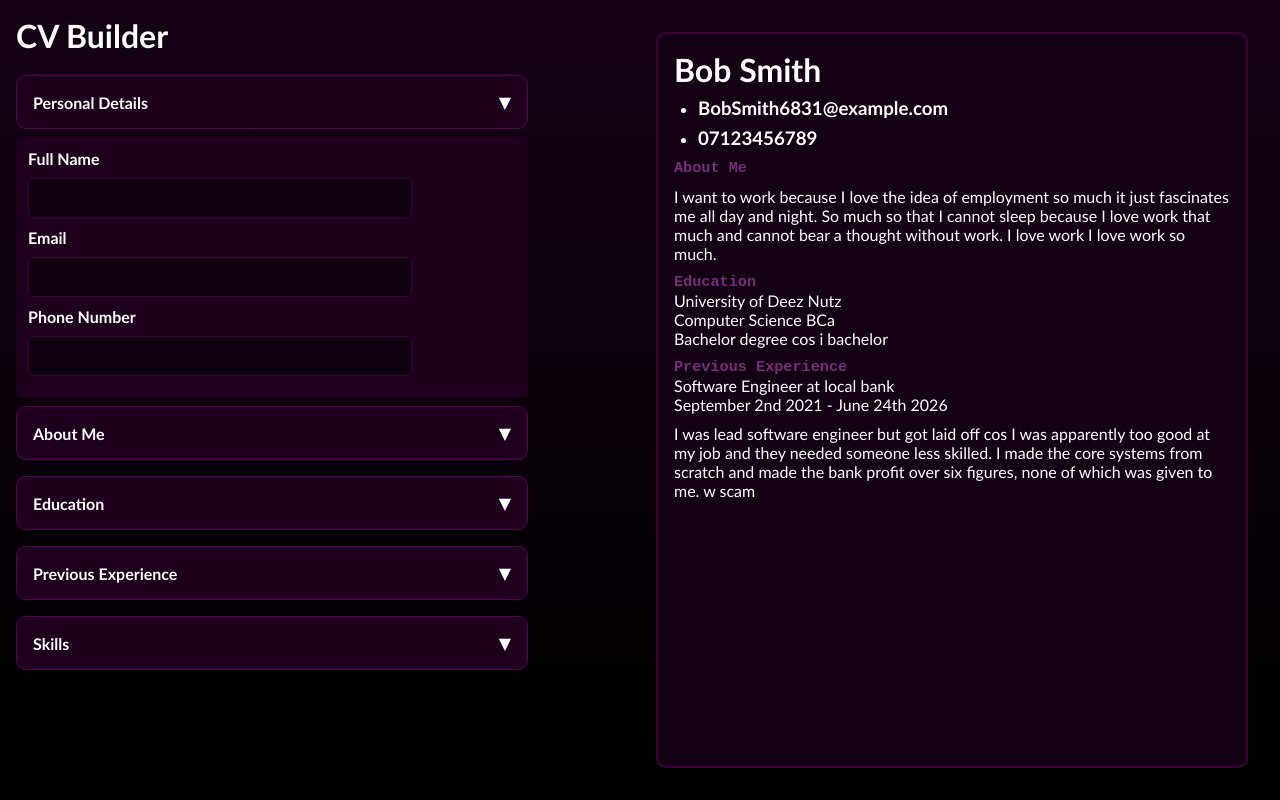
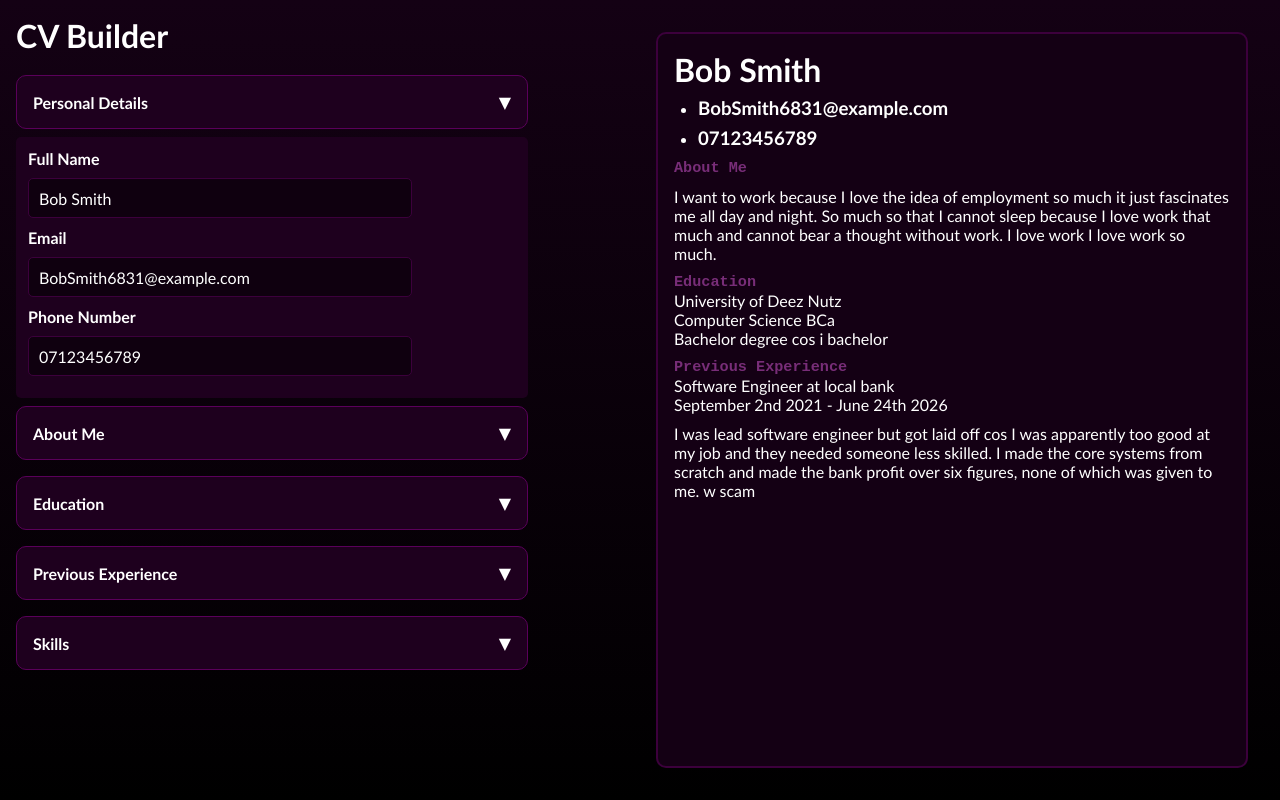
Before and after one commit to ItsFine1266/react-cv-application, a React (Vite) app: page / in a window 1280 px wide. Built offline with nearby package versions, Linux system fonts and the light colour scheme.

Commit message:
patched Uncaught TypeError

```diff
--- a/src/components/EditPanel.jsx
+++ b/src/components/EditPanel.jsx
@@ -133,28 +133,28 @@ export default function EditPanel({
   return (
     <div className="edit-panel">
       <h1 className="edit-panel-title">CV Builder</h1>
-      <PersonalDetails>
+      <PersonalDetails
         name={name} onNameChange={onNameChange}
         email={email} onEmailChange={onEmailChange}
         phone={phone} onPhoneChange={onPhoneChange}
-      </PersonalDetails>
+      ></PersonalDetails>
 
-      <AboutMe>
+      <AboutMe
         description={description} onDescriptionChange={onDescriptionChange}
-      </AboutMe>
+      ></AboutMe>
 
-      <Education>
+      <Education
         school={school} onSchoolChange={onSchoolChange}
         course={course} onCourseChange={onCourseChange}
         qualification={qualification} onQualificationChange={onQualificationChange}
-      </Education>
+      ></Education>
 
-      <Experience>
+      <Experience
         experienceTitle={experienceTitle} onExperienceTitleChange={onExperienceTitleChange}
         dateFrom={dateFrom} onDateFromChange={onDateFromChange}
         dateUntil={dateUntil} onDateUntilChange={onDateUntilChange}
         experienceDescription={experienceDescription} onExperienceDescriptionChange={onDescriptionChange}
-      </Experience>
+      ></Experience>
 
       <Skills />
     </div>
```
Also changed, not shown: src/components/App.jsx (line endings or trailing spaces).
